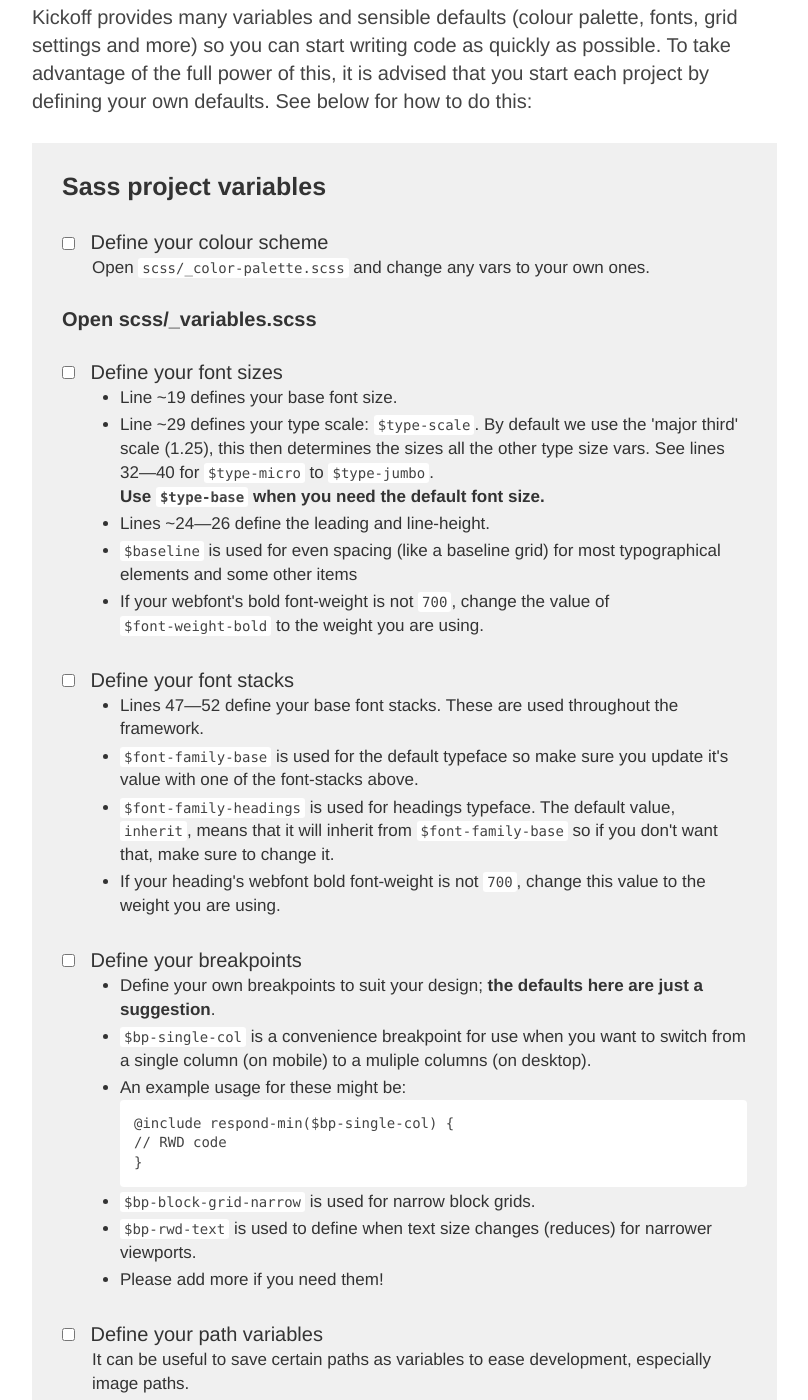
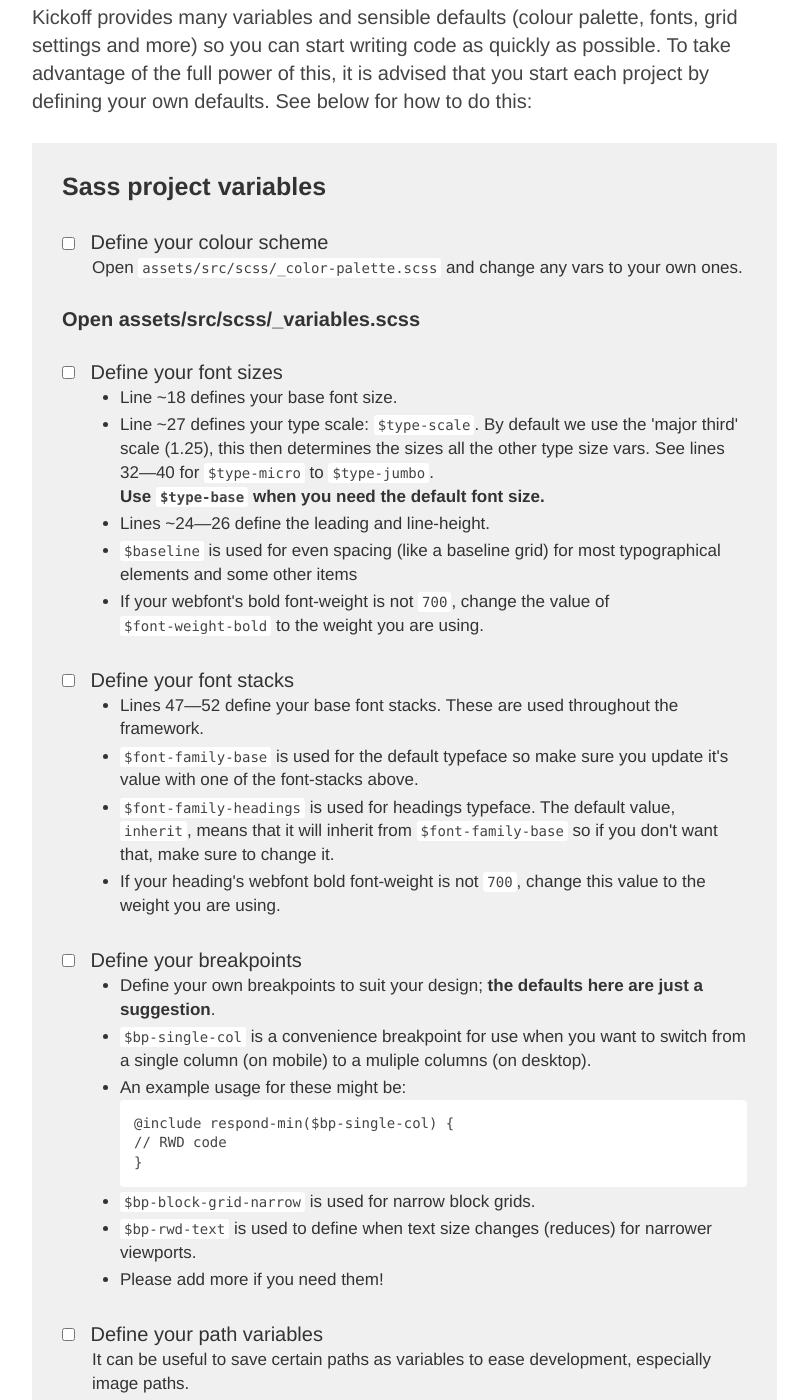
Before and after one commit to TryKickoff/trykickoff.github.io, a Jekyll site: the page built from learn/use.md, in a window 1280 px wide and 1400 px high, scrolled down 1170 px. Shown: the whole window, without its empty margins (363-1171 px from the left). Built offline with Jekyll 4.4.1, drawn with Linux system fonts in a browser that asks for light colours; Markdown is read by kramdown in place of the engine named in the settings; comment, search, counter and statistics services are not loaded; some of the changed text lies outside the part shown.

Commit message:
updates checklist with new file paths and line numbers

```diff
--- a/learn/use.md
+++ b/learn/use.md
@@ -75,18 +75,18 @@
 		Define your colour scheme
 	</label>
 	<div class="checklistInfo">
-		Open <code>scss/_color-palette.scss</code> and change any vars to your own ones.
+		Open <code>assets/src/scss/_color-palette.scss</code> and change any vars to your own ones.
 	</div>
 
-	<h4>Open scss/_variables.scss</h4>
+	<h4>Open assets/src/scss/_variables.scss</h4>
 	<label class="control">
 		<input type="checkbox">
 		Define your font sizes
 	</label>
 	<div class="checklistInfo">
 		<ul>
-			<li>Line ~19 defines your base font size.</li>
-			<li>Line ~29 defines your type scale: <code>$type-scale</code>. By default we use the 'major third' scale (1.25), this then determines the sizes all the other type size vars. See lines 32—40 for <code>$type-micro</code> to <code>$type-jumbo</code>. <br>
+			<li>Line ~18 defines your base font size.</li>
+			<li>Line ~27 defines your type scale: <code>$type-scale</code>. By default we use the 'major third' scale (1.25), this then determines the sizes all the other type size vars. See lines 32—40 for <code>$type-micro</code> to <code>$type-jumbo</code>. <br>
 			<b>Use <code>$type-base</code> when you need the default font size.</b></li>
 			<li>Lines ~24—26 define the leading and line-height.</li>
 			<li><code>$baseline</code> is used for even spacing (like a baseline grid) for most typographical elements and some other items</li>
```
Also changed, not shown: other parts of learn/use.md (+1 -1 lines).
